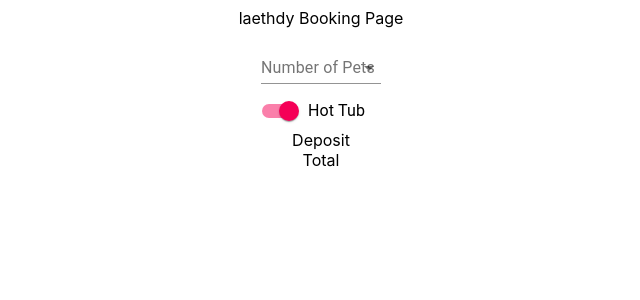
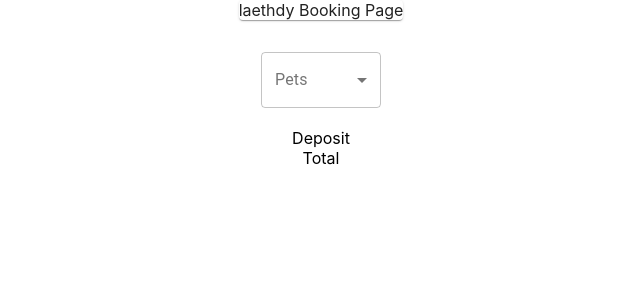
Before and after one commit to trickyBytes/accommodation-booking, a Next.js app: page /book/laethdy in a window 1280 px wide. Shown: the top 300 px of the page, without its empty margins (319-959 px from the left). Built offline with nearby package versions, Linux system fonts and the light colour scheme.

Commit message:
Checking in experiement for booking page

```diff
--- a/pages/book/[property].tsx
+++ b/pages/book/[property].tsx
@@ -10,16 +10,23 @@ import {
   CardActions,
   IconButton,
   FormControlLabel,
+  FormGroup,
   FormControl,
   InputLabel,
   Select,
   MenuItem,
   Switch,
+  Paper,
 } from "@material-ui/core";
 
 const useStyles = makeStyles((theme) => ({
-  button: {
-    margin: theme.spacing(1),
+  root: {
+    flexGrow: 1,
+  },
+  paper: {
+    padding: theme.spacing(2),
+    textAlign: "center",
+    color: theme.palette.text.secondary,
   },
   formControl: {
     margin: theme.spacing(1),
@@ -36,12 +43,20 @@ function Book() {
 
   const classes = useStyles();
 
-  const handleChange = (event) => {
-    console.log(event);
+  const [age, setAge] = React.useState('');
+  // const [state, setState] = React.useState({
+  //   requireHotTub: false
+  // });
+
+  // const handleChange = (event) => {
+  //   setState({ ...state, [event.target.name]: event.target.checked });
+  // };
+
+  const handleChange = (event: React.ChangeEvent<{ value: unknown }>) => {
+    setAge(event.target.value as string);
   };
 
   return (
-    <Container>
     <Grid
       container
       direction="column"
@@ -49,32 +64,43 @@ function Book() {
       alignItems="center"
       spacing={3}
     >
-        <br />
-        {property} Booking Page
-        <FormControl className={classes.formControl}>
-          <InputLabel id="demo-simple-select-label">Number of Pets</InputLabel>
+      <Grid item xs={12}>
+        <Paper>{property} Booking Page</Paper>
+      </Grid>
+      <Grid item xs={12}>
+        <FormControl variant="outlined" className={classes.formControl}>
+          <InputLabel id="demo-simple-select-outlined-label">Pets</InputLabel>
           <Select
-            labelId="demo-simple-select-label"
-            id="demo-simple-select"
-            // value={age}
-            label="NumberOfPets"
+            labelId="demo-simple-select-outlined-label"
+            id="demo-simple-select-outlined"
+            value={age}
             onChange={handleChange}
+            label="Pets"
           >
-            <MenuItem value={0}>0</MenuItem>
+            <MenuItem value="">
+              <em>None</em>
+            </MenuItem>
             <MenuItem value={1}>1</MenuItem>
             <MenuItem value={2}>2</MenuItem>
           </Select>
         </FormControl>
-        <FormControl>
+      </Grid>
+      {/* <Grid item xs={12}>
         <FormControlLabel
-            control={<Switch defaultChecked />}
+          control={
+            <Switch
+              checked={state.requireHotTub}
+              onChange={handleChange}
+              name="requireHotTub"
+              color="primary"
+            />
+          }
           label="Hot Tub"
         />
-        </FormControl>
+      </Grid> */}
       <div>Deposit</div>
       <div>Total</div>
     </Grid>
-    </Container>
   );
 }
 
```
Lines whose indentation alone changed are shown as unchanged.
